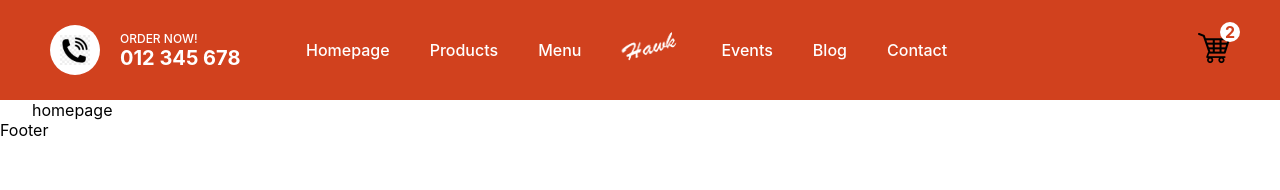
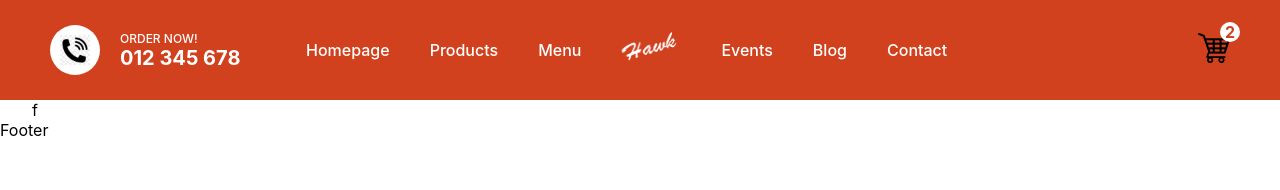
Before and after one commit to cjunior3001/next-pizza, a Next.js app: page / in a window 1280 px wide. Shown: the top 190 px of the page. Built offline with nearby package versions, Linux system fonts and the light colour scheme.

Commit message:
Feature or slide ready

```diff
--- a/pages/index.js
+++ b/pages/index.js
@@ -1,5 +1,6 @@
 import Head from "next/head";
 import Image from "next/image";
+import Featured from "../components/Featured";
 import styles from "../styles/Home.module.css";
 
 export default function Home() {
@@ -10,7 +11,7 @@ export default function Home() {
         <meta name="Pizza na Tijuca" content="Best Pizza Tijuca" />
         <link rel="icon" href="/favicon.ico" />
       </Head>
-      homepage
+      <Featured />
     </div>
   );
 }
```
